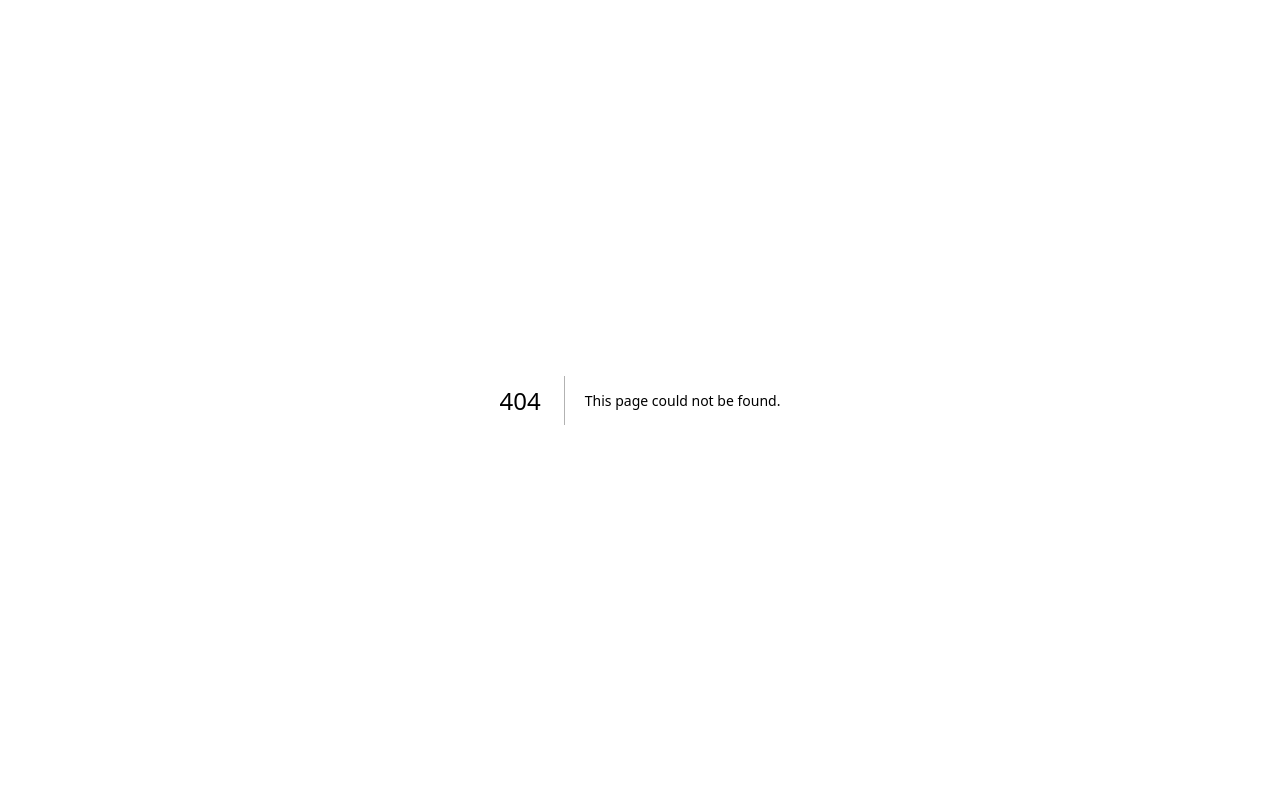
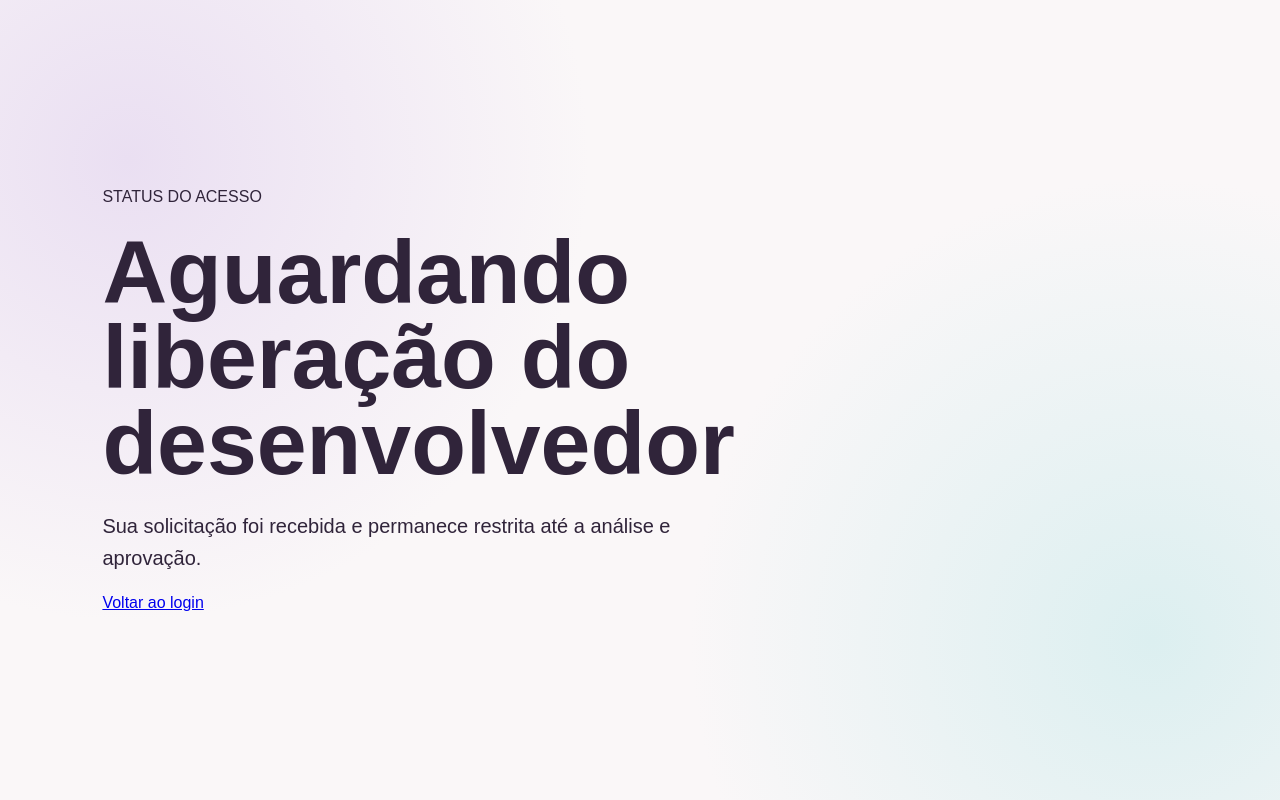
Before and after one commit to celebrapremium-creator/celebrapremium, a Next.js app: page /acesso-pendente in a window 1280 px wide. Before the commit this address had no page. Built offline with nearby package versions, Linux system fonts and the light colour scheme; no server answers; the database is empty.

Commit message:
stage 2: add access and login UI

```diff
--- /dev/null
+++ b/app/acesso-pendente/page.tsx
@@ -0,0 +1,11 @@
+"use client";
+import { useEffect,useState } from "react";
+import { useSearchParams } from "next/navigation";
+import { createClient } from "@/lib/supabase/client";
+
+export default function PendingAccess(){const supabase=createClient();const params=useSearchParams();const [status,setStatus]=useState(params.get("status")||"pending");
+ useEffect(()=>{(async()=>{const {data}=await supabase.from("access_requests").select("status").order("created_at",{ascending:false}).limit(1).maybeSingle();if(data?.status)setStatus(data.status)})()},[supabase]);
+ const title=status==="rejected"?"Solicitação não aprovada":status==="suspended"||status==="revoked"?"Acesso suspenso":"Aguardando liberação do desenvolvedor";
+ const text=status==="rejected"?"A solicitação não foi liberada. Entre em contato com a operação responsável.":status==="suspended"||status==="revoked"?"Seu acesso está bloqueado no momento. Entre em contato com a operação responsável.":"Sua solicitação foi recebida e permanece restrita até a análise e aprovação.";
+ return <main className="simple-state"><div className="state-card"><span className="eyebrow">STATUS DO ACESSO</span><h1>{title}</h1><p>{text}</p><a className="secondary-button" href="/login">Voltar ao login</a></div></main>;
+}
```
